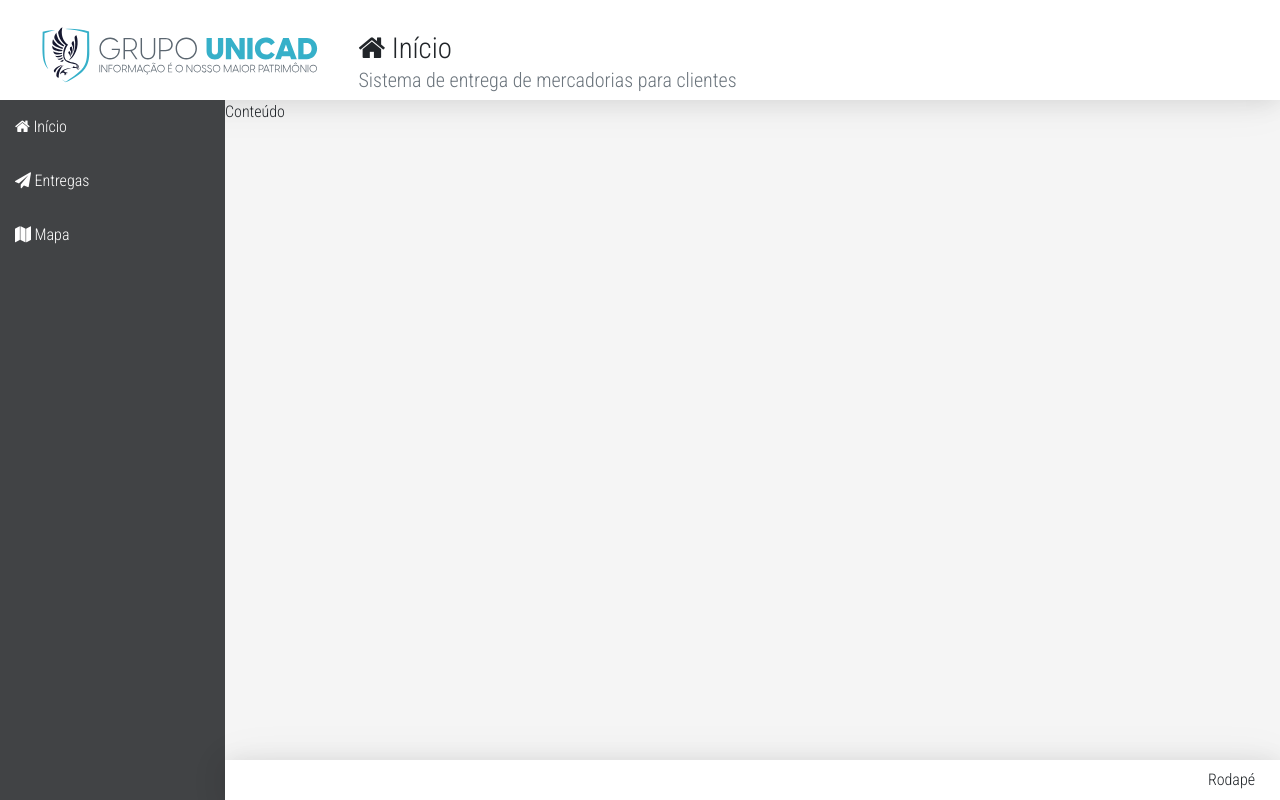
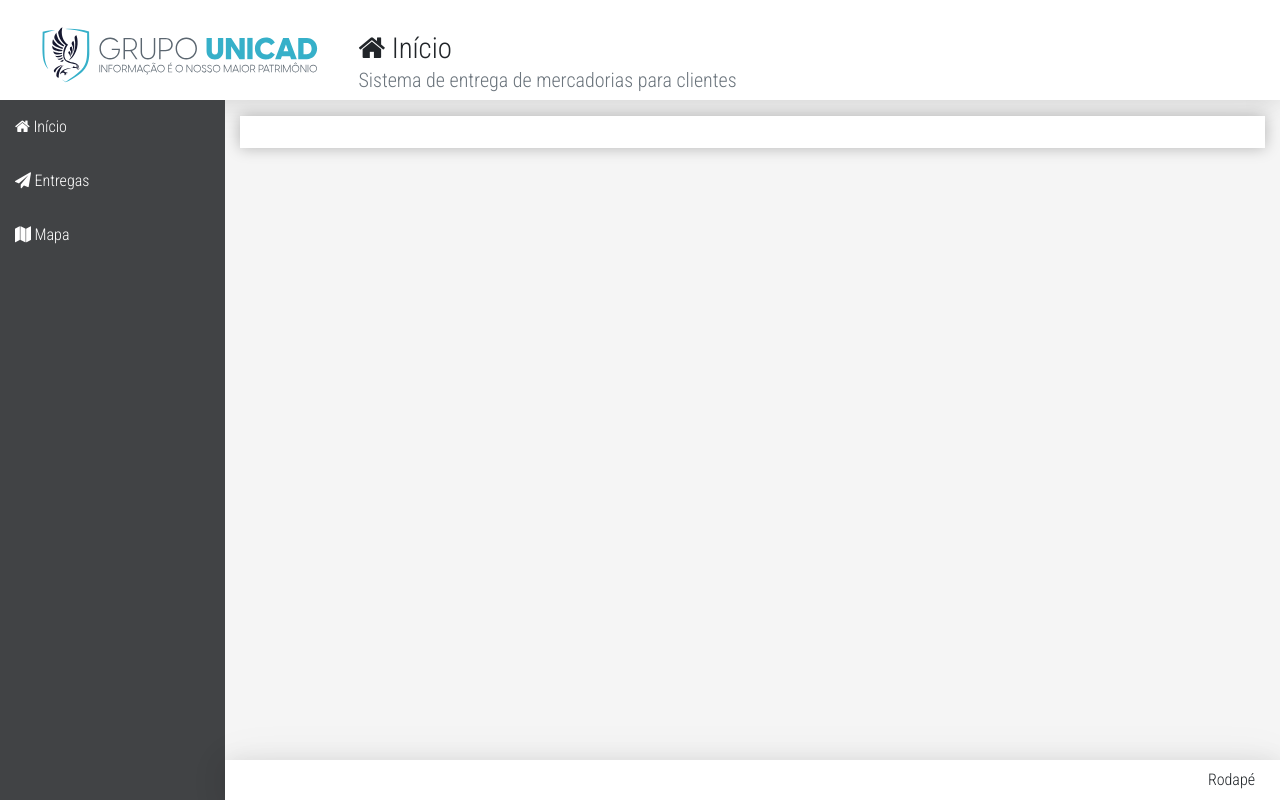
Before and after one commit to elisoaresr/challenge-unicad, a React (Create React App) app in the folder frontend/: page / in a window 1280 px wide. Built offline with nearby package versions, Linux system fonts and the light colour scheme.

Commit message:
Web Application

```diff
--- a/frontend/src/App.tsx
+++ b/frontend/src/App.tsx
@@ -6,15 +6,14 @@ import 'bootstrap/dist/css/bootstrap.css';
 import './App.css';
 
 import Nav from './components/template/Nav';
-import Main from './components/template/Main';
+import Home from './components/template/home/Home';
 import Footer from './components/template/Footer';
 
 
 export default (props: any) =>
   <BrowserRouter>
     <div className="app">
-      <Main icon="home" title="Início"
-        subtitle="Sistema de entrega de mercadorias para clientes"/>
+      <Home />
       <Nav />
       <Footer />
     </div>
--- a/frontend/src/components/template/Main.css
+++ b/frontend/src/components/template/Main.css
@@ -0,0 +1,4 @@
+main > div {
+    background-color: #FFF;
+    box-shadow: 0px 0px 15px #0004;
+}
--- a/frontend/src/components/template/Main.tsx
+++ b/frontend/src/components/template/Main.tsx
@@ -7,8 +7,10 @@ const Main = (props: any) => {
   return (
     <React.Fragment>
       <Header {...props} />
-      <main className="content">
-        Conteúdo
+      <main className="content container-fluid">
+        <div className="p-3 mt-3">
+          {props.children}
+        </div>
       </main>
     </React.Fragment>
   );
--- /dev/null
+++ b/frontend/src/components/template/home/Home.tsx
@@ -0,0 +1,12 @@
+import React from 'react';
+import Main from '../Main';
+
+const Home = (props: any) => {
+  return (
+    <Main icon="home" title="Início"
+      subtitle="Sistema de entrega de mercadorias para clientes">
+    </Main>
+  );
+}
+
+export default Home;
```
